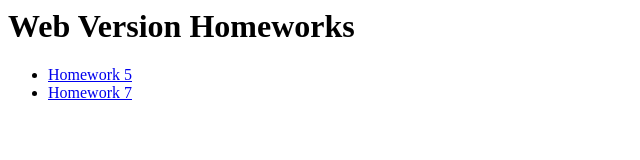
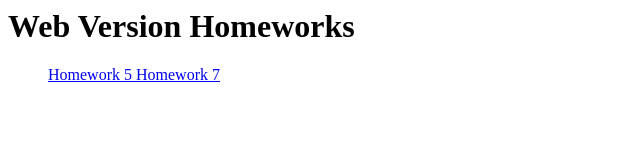
Before and after one commit to RiccardoSnis/RiccardoSnis.github.io, a plain HTML site: page index.html in a window 1280 px wide. Shown: the whole page, without its empty margins (0-640 px from the left). Drawn offline with Linux system fonts and the light colour scheme.

Commit message:
Update index.html

```diff
--- a/index.html
+++ b/index.html
@@ -1,5 +1,5 @@
 <h1> Web Version Homeworks</h1>
 <ul>
-  <li> <a href="riccardosnis.github.io/hw5.html"> Homework 5 </a> </li>
-  <li> <a href="riccardosnis.github.io/hw7.html"> Homework 7 </a> </li>
+   <a href="riccardosnis.github.io/hw5.html"> Homework 5 </a>
+   <a href="riccardosnis.github.io/hw7.html"> Homework 7 </a>
 </ul>
```
